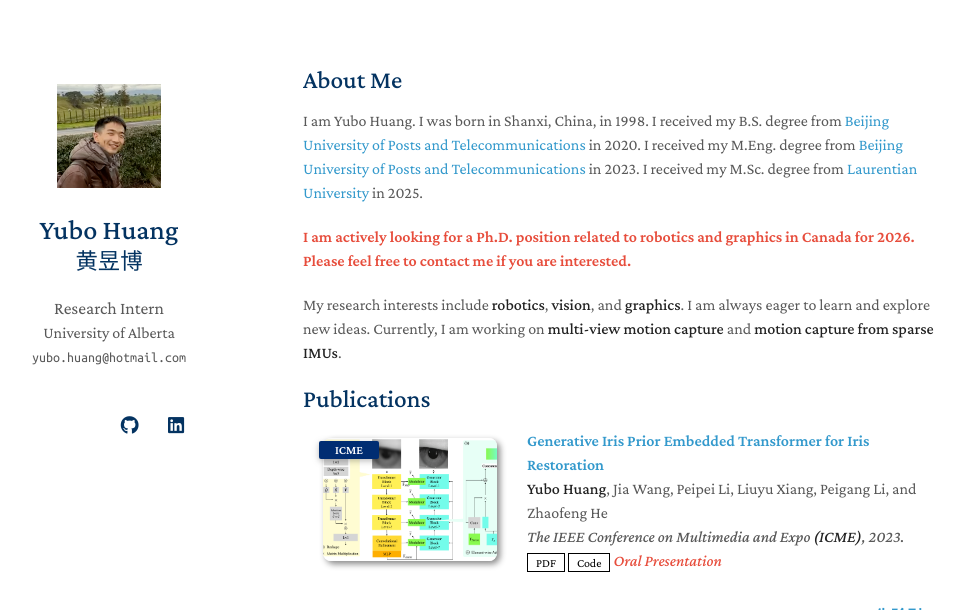
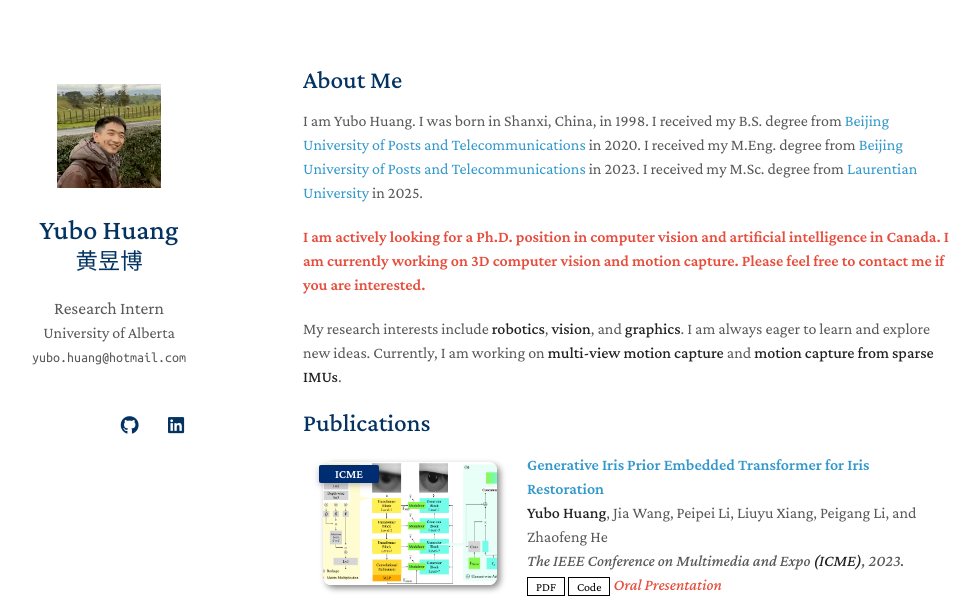
Before and after one commit to yubohuangai/charlton, a Jekyll site: the page built from index.md, in a window 1280 px wide and 943 px high, cut to the strip 0-610 px from the top of the window. Shown: the whole strip, without its empty margins (167-1146 px from the left). Built offline with Jekyll 4.4.1, drawn with Linux system fonts in a browser that asks for light colours; nearby versions of some CDN libraries; a style sheet for code colours, icons or effects is not loaded; our own code applies the rules of GitHub Pages for plain Markdown files.

Commit message:
Update About Me hook: target CV/AI Ph.D. positions
Co-Authored-By: Claude Opus 4.7 (1M context) <noreply@anthropic.com>

```diff
--- a/index.md
+++ b/index.md
@@ -8,7 +8,7 @@ I am Yubo Huang. I was born in Shanxi, China, in 1998. I received my B.S. degree
 
 [//]: # (advised by Prof. [Zhaofeng He]&#40;https://scholar.google.ca/citations?user=JUz2KfAAAAAJ&hl=en&oi=sra&#41;, Prof. [Peipei Li]&#40;https://scholar.google.com/citations?user=A0khpKYAAAAJ&hl=en&#41;, and Prof. [Liuyu Xiang]&#40;https://scholar.google.ca/citations?hl=en&user=Ve82AEsAAAAJ&view_op=list_works&sortby=pubdate&#41;.)
 
-<strong style="color:#e74d3c; font-weight:600">I am actively looking for a Ph.D. position related to robotics and graphics in Canada for 2026. Please feel free to contact me if you are interested.</strong>
+<strong style="color:#e74d3c; font-weight:600">I am actively looking for a Ph.D. position in computer vision and artificial intelligence in Canada. I am currently working on 3D computer vision and motion capture. Please feel free to contact me if you are interested.</strong>
 
 My research interests include **robotics**, **vision**, and **graphics**. I am always eager to learn and explore new ideas. Currently, I am working on **multi-view motion capture** and **motion capture from sparse IMUs**.
 
```
